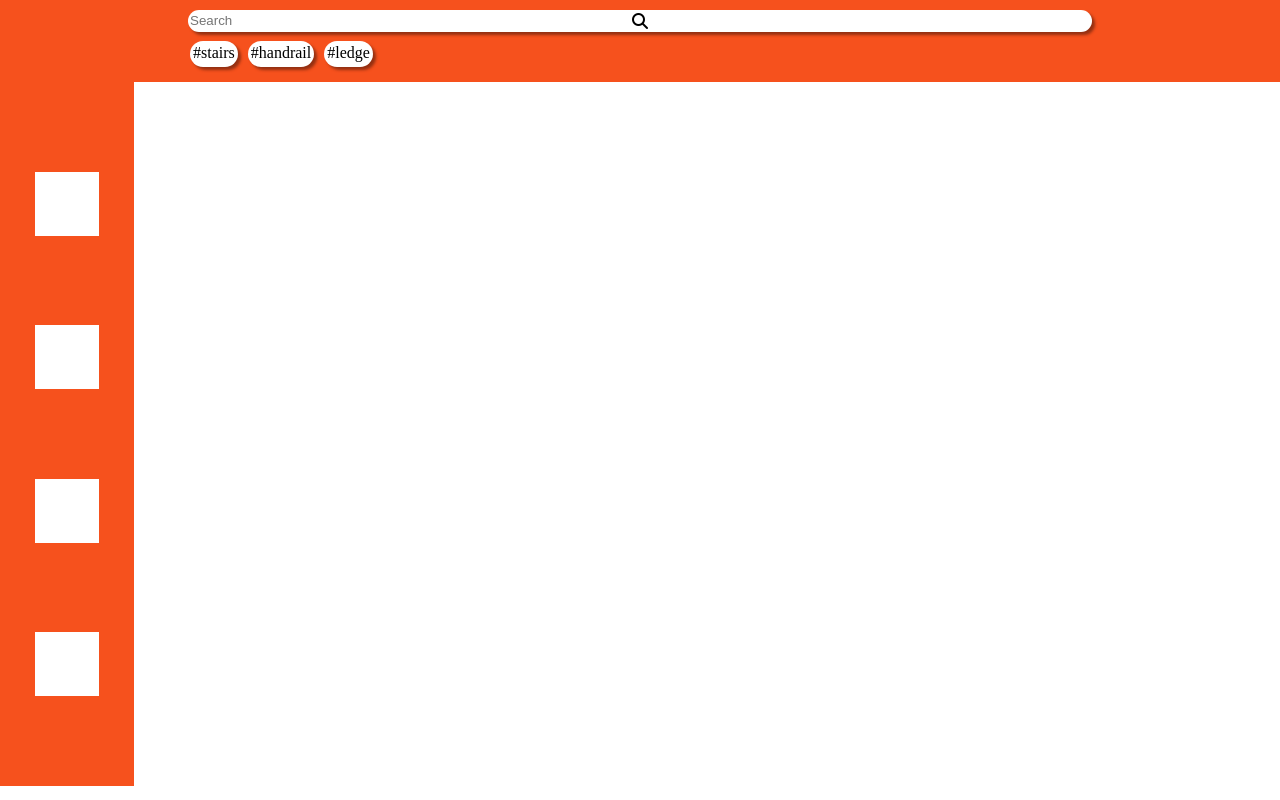
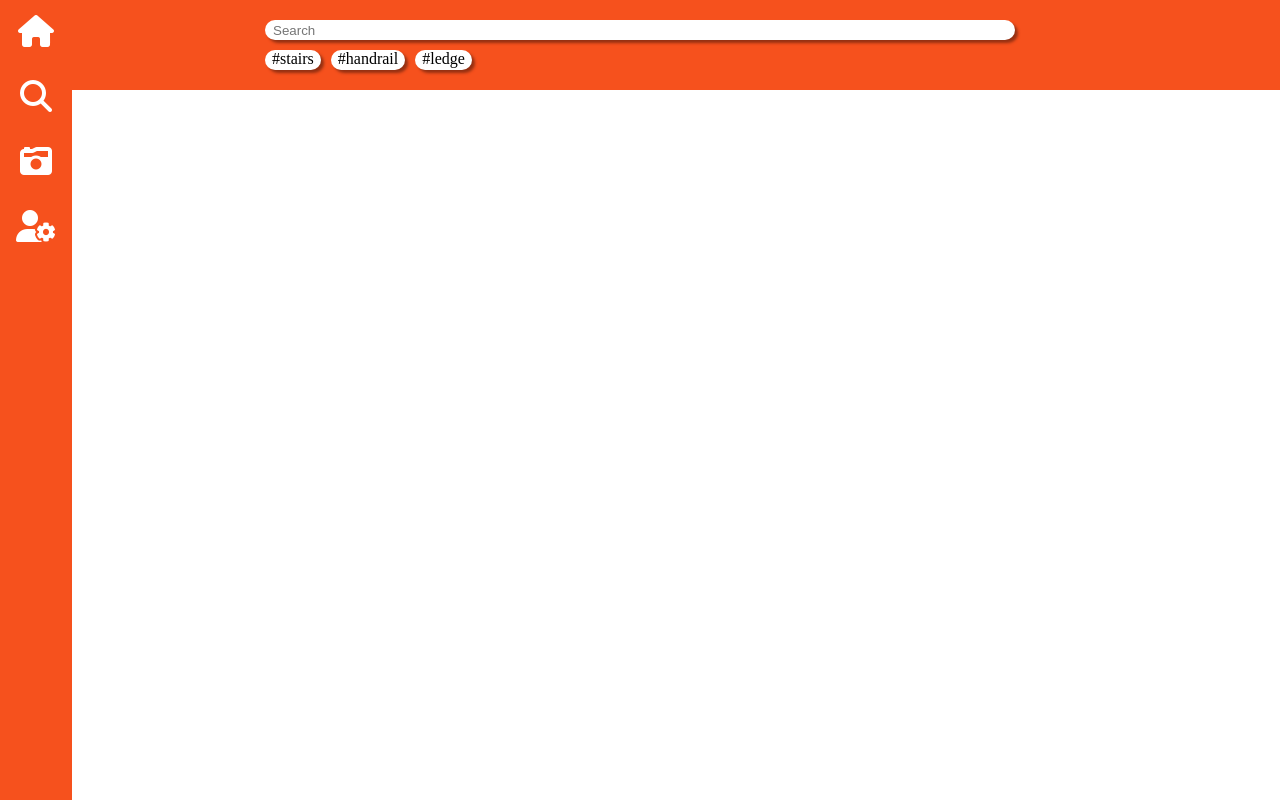
Before and after one commit to andreisamuellee/someProjekti, a plain HTML site: page html/search.html in a window 1280 px wide. Drawn offline with Linux system fonts and the light colour scheme.

Commit message:
working with tommi's base

```diff
--- a/css/main.css
+++ b/css/main.css
@@ -15,7 +15,7 @@
     width: 100%;
 }
 
-.topBar li a{
+.topBar a{
     display: block;
     color: #ffffff;
     text-align: center;
--- a/css/search.css
+++ b/css/search.css
@@ -1,51 +1,15 @@
-body {
-  margin: 0;
-}
-
-#top {
-  width: 100%;
-  height: 82px;
-  background-color: #f6511d;
-}
-
-#mid {
-  width: 100%;
-  height: 76vh;
-  background-color: rgb(255, 255, 255);
-}
-
-#content {
-  display: flex;
-  flex-direction: column;
-}
-
-#bottom {
-  width: 100%;
-  height: 12vh;
-  background-color: #f6511d;
-  display: flex;
-  justify-content: space-evenly;
-  align-items: center;
-}
-
 #searchBox {
   display: flex;
   flex-wrap: wrap;
-  height: 50%;
+  height: 40px;
   justify-content: center;
   align-items: center;
   position: relative;
 }
 
-i {
-    position: absolute;
-  }
-
-#tags {
+.tags {
   display: flex;
-  height: 50%;
   justify-content: space-evenly;
-  align-items: center;
 }
 
 #searchBar {
@@ -54,55 +18,44 @@ i {
   border-radius: 20px;
   border: 0;
   box-shadow: 3px 3px 3px #943012;
+  padding-left: 8px;
 }
 
 .tag {
   background-color: rgb(255, 255, 255);
   height: 20px;
   border-radius: 20px;
-  padding: 3px;
+  padding-left: 7px;
+  padding-right: 7px;
   box-shadow: 3px 3px 3px #943012;
 }
 
-.icon {
-  background-color: rgb(255, 255, 255);
-  width: 8vh;
-  height: 8vh;
+.tagBox {
+    height: 40px;
 }
 
 @media only screen and (min-width: 992px) {
   #searchBar {
-    width: 900px;
+    width: 750px;
     height: 20px;
   }
 
-  #tagBox {
+  #searchBox {
+    margin-top: 10px;
+  }
+
+  .tagBox {
     display: flex;
     flex-wrap: wrap;
-    height: 32%;
-    justify-content: space-evenly;
-    align-items: center;
+    justify-content: center;
   }
 
-  #tags {
-    height: 100%;
+  .tags {
     justify-content: left;
-    width: 900px;
+    width: 750px;
   }
 
   .tag {
     margin-right: 10px;
-    height: 20px;
-  }
-
-  #content {
-    display: flex;
-    flex-direction: row-reverse;
-  }
-
-  #bottom {
-    width: 150px;
-    height: 88vh;
-    flex-direction: column;
   }
 }
--- a/html/search.html
+++ b/html/search.html
@@ -2,34 +2,44 @@
 <html lang="en">
   <head>
     <meta charset="utf-8" />
-    <meta name="viewport" content="width=device-width, initial-scale=1.0" />
+    <meta name="viewport" content="width=device-width, initial-scale=1.0">
     <title>Search</title>
-
+    <link rel="stylesheet" href="../css/main.css">
+    <link rel="stylesheet" href="../css/search.css">5
     <script src="https://kit.fontawesome.com/dc9a87d762.js" crossorigin="anonymous"></script>
-    <link rel="stylesheet" href="../css/search.css">
-
   </head>
   <body>
-    <div id="top">
+    <div class="topBar">
       <div id="searchBox">
-        <input id="searchBar" placeholder="Search"><i class="fas fa-search"></i></input>
+        <input id="searchBar" placeholder="Search"></input>
       </div>
-      <div id="tagBox">
-        <div id="tags">
+      <div class="tagBox">
+        <div class="tags">
           <div class="tag">#stairs</div>
           <div class="tag">#handrail</div>
           <div class="tag">#ledge</div>
         </div>
       </div>
     </div>
-    <div id="content">
-      <div id="mid"></div>
-      <div id="bottom">
-        <div class="icon"></div>
-        <div class="icon"></div>
-        <div class="icon"></div>
-        <div class="icon"></div>
-      </div>
-    </div>
+    <div class="empty"></div>
+
+    <main class="container">
+      <section class="content">
+        <div id="openModal" class="modalDialog">
+          <div>
+            <a href="#close" title="Close" class="close">X</a>
+            <h2>Modal Box</h2>
+            <p>This is a sample modal box that can be created using the powers of CSS3.</p>
+            <p>You could do a lot of things here like have a pop-up ad that shows when your website loads, or create a login/register form for users.</p>
+          </div>
+        </div>
+      </section>
+      <nav class="navbar">
+        <div><a class="navIcon" href="index.html"><i class="fas fa-home"></i></a></div>
+        <div><a class="navIcon" href="search.html"><i class="fas fa-search"></i></a></div>
+        <div><a class="navIcon" href="#openModal"><i class="fas fa-camera-retro"></i></a></div>
+        <div><a class="navIcon" href=""><i class="fas fa-user-cog"></i></a></div>
+      </nav>
+    </main>
   </body>
 </html>
```
Also changed, not shown: html/index.html (+2 -2 lines).
